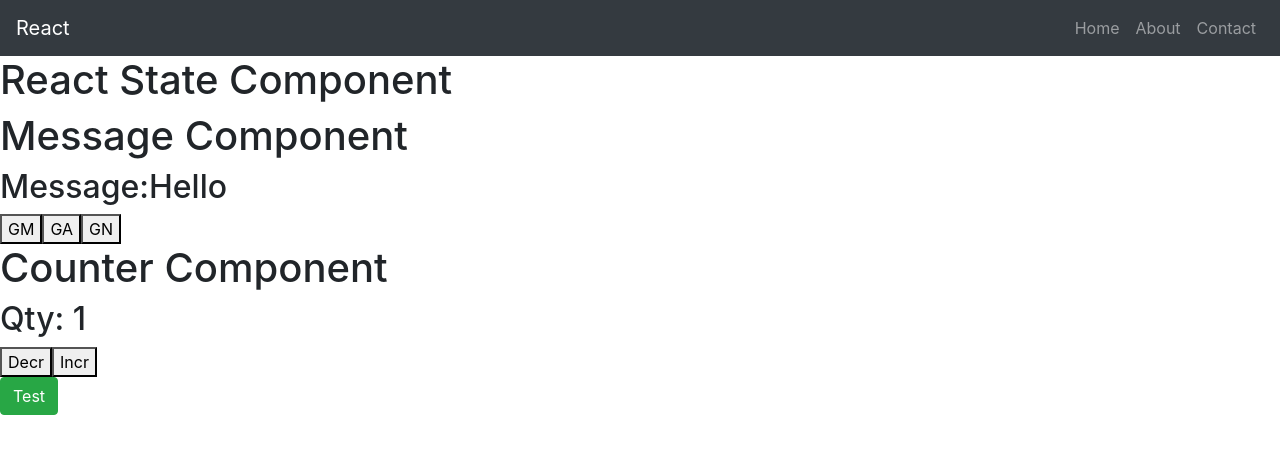
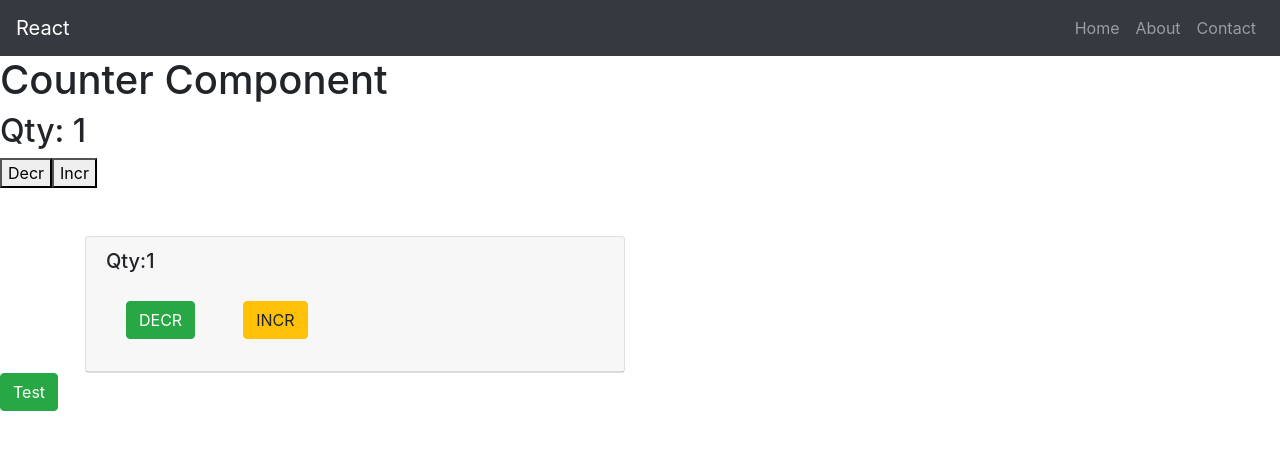
Before and after one commit to vidya91-vv/Learn-React, a React (Create React App) app in the folder React-23/react-3/: page / in a window 1280 px wide. Shown: the top 454 px of the page. Built offline with nearby package versions, Linux system fonts and the light colour scheme.

Commit message:
Counter1

```diff
--- a/React-23/react-3/src/App.js
+++ b/React-23/react-3/src/App.js
@@ -1,18 +1,20 @@
 import React from 'react'
 import Navbar from './Navbar/Navbar'
-import Message from './Message/Message'
-import Message1 from './Message/Message1'
+//import Message from './Message/Message'
+//import Message1 from './Message/Message1'
 import Counter from './Counter/Counter'
+import Counter1 from './Counter/Counter1'
 
 
  let App = () => {
   return (<div>
     <Navbar></Navbar>
-    <h1>React State Component</h1>
 
 
-    <Message1 />
+
+
     <Counter />
+    <Counter1 />
 
     <button className="btn btn-success">Test</button>
     </div>)
--- /dev/null
+++ b/React-23/react-3/src/Counter/Counter1.jsx
@@ -0,0 +1,36 @@
+import React from 'react'
+class Counter1 extends React.Component{
+  state = {
+    qty: 1
+  }
+  decrHandler = () => {
+    this.setState({
+      qty: this.state.qty-1
+    })
+  }
+  incrHandler = () => {
+    this.setState({
+      qty: this.state.qty+1
+    })
+  }
+  render(){
+    return <React.Fragment>
+      <div className="container mt-5">
+        <div className="row">
+          <div className="col-md-6">
+            <div className="card">
+              <div className="card-header">
+                <h5>Qty:{this.state.qty}</h5>
+                 <div className="card-body">
+                  <button className="btn btn-success mr-5 onClick={this.decrHandler}">DECR</button>
+                  <button className="btn btn-warning onClick={this.incrHandler}">INCR</button>
+                 </div>
+              </div>
+            </div>
+          </div>
+        </div>
+      </div>
+    </React.Fragment>
+  }
+}
+  export default Counter1
```
